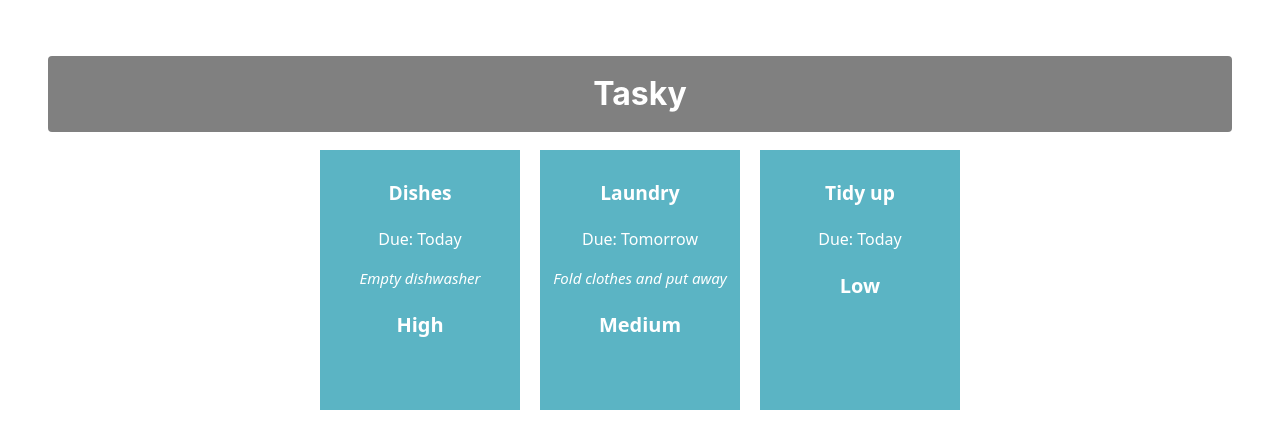
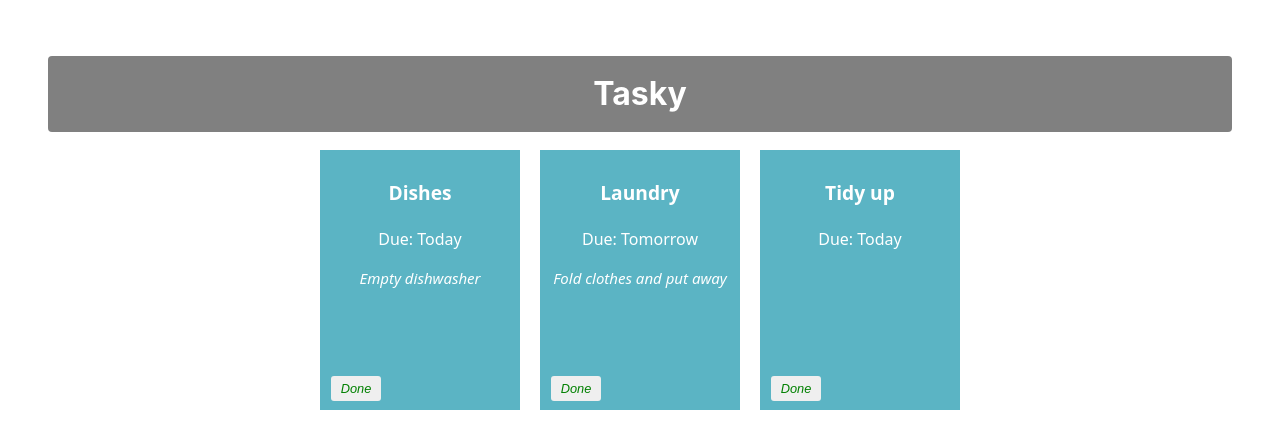
Before and after one commit to musicheng520/react-basics-labs, a React (Vite) app in the folder tasky/: page / in a window 1280 px wide. Shown: the top 448 px of the page. Built offline with nearby package versions, Linux system fonts and the light colour scheme.

Commit message:
Mark task as done

```diff
--- a/tasky/src/App.css
+++ b/tasky/src/App.css
@@ -51,3 +51,20 @@
   font-size: 20px;
   font-weight: bold;
 }
+
+button {
+  border: none;
+  border-radius: 3px;
+  font-style: italic;
+  font-size: 0.8em;
+  margin: 4px 6px;
+  width: 50px;
+  height: 25px;
+}
+
+.doneButton {
+  position: absolute;
+  bottom: 5px;
+  left: 5px;
+  color: green;
+}
--- a/tasky/src/App.jsx
+++ b/tasky/src/App.jsx
@@ -7,11 +7,19 @@
 
   const [ taskState, setTaskState ] = useState({
     tasks: [
-      { id:1,title:"Dishes", description: "Empty dishwasher", deadline: "Today",priority:"High" },
-      { id:2, title: "Laundry", description: "Fold clothes and put away", deadline: "Tomorrow",priority:"Medium" },
-      { id:3, title: "Tidy up", deadline: "Today",priority:"Low" }
+      { id:1,title:"Dishes", description: "Empty dishwasher", deadline: "Today", done:false },
+      { id:2, title: "Laundry", description: "Fold clothes and put away", deadline: "Tomorrow",done:false },
+      { id:3, title: "Tidy up", deadline: "Today",done:false }
     ]
   });
+
+   const doneHandler = (taskIndex) => {
+    const tasks = [...taskState.tasks];
+    tasks[taskIndex].done = !tasks[taskIndex].done;
+    setTaskState({tasks});
+    console.log(`${taskIndex} ${tasks[taskIndex].done}`);
+  }
+
 
 return(
     <div className="container">
@@ -20,14 +28,13 @@
       <Task title={taskState.tasks[1].title} deadline={taskState.tasks[1].deadline} description={taskState.tasks[1].description} />
       <Task title={taskState.tasks[2].title} deadline={taskState.tasks[2].deadline} description={taskState.tasks[2].description} /> */}
 
-    {taskState.tasks.map((task) => (
+    {taskState.tasks.map((task,index) => (
     <Task
-
       title={task.title}
       description={task.description}
       deadline={task.deadline}
-      priority={task.priority}
       key={task.id}
+      markDone={() => doneHandler(index)}
     />
   ))}
     </div>
--- a/tasky/src/components/Task.jsx
+++ b/tasky/src/components/Task.jsx
@@ -1,13 +1,16 @@
-import React from 'react';
+import React from "react";
 
 const Task = (props) => {
 
     return (
-        <div className="card">
+        <div className="card" style={{backgroundColor: props.done ? 'lightgrey' : '#5bb4c4'}}>
+
             <p className='title'>{props.title}</p>
             <p>Due: {props.deadline}</p>
             <p className='description'>{props.description}</p>
             <p className='priority'>{props.priority}</p>
+            <button onClick={props.markDone} className='doneButton'>Done</button>
+
         </div>
     )
 
```
